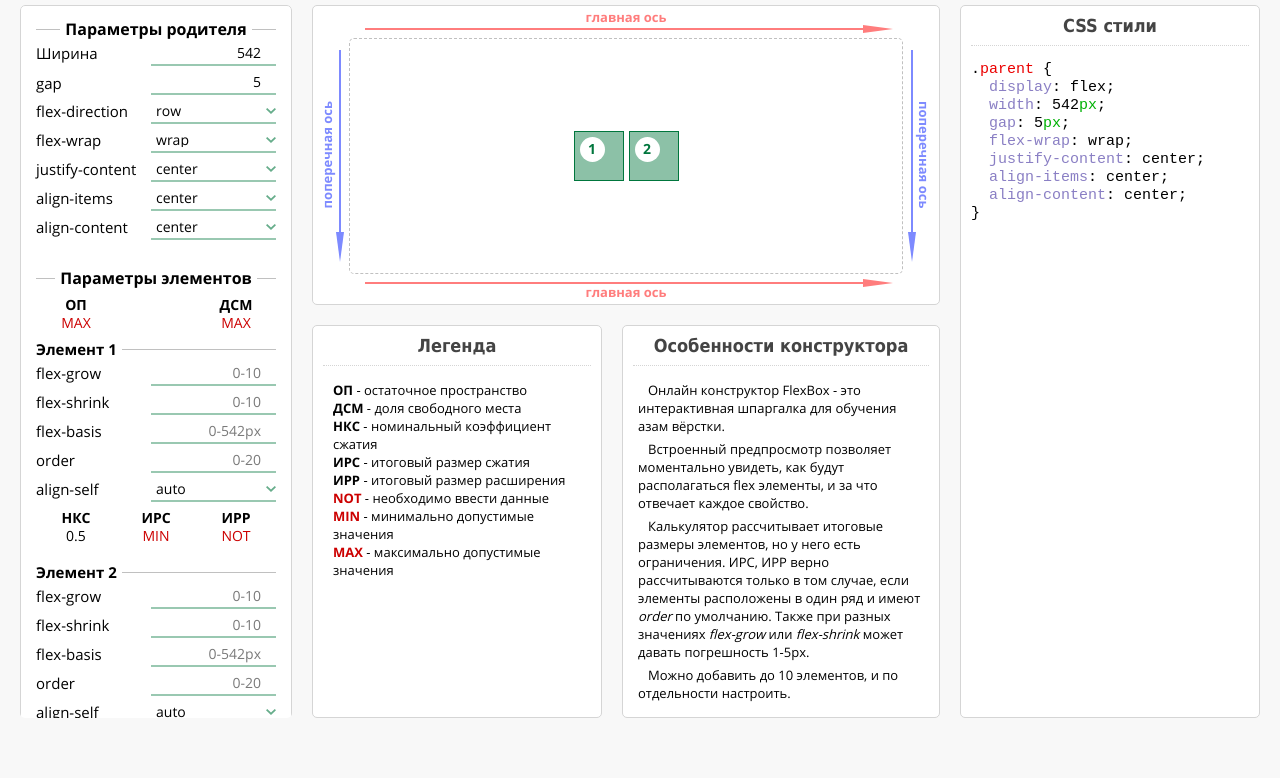
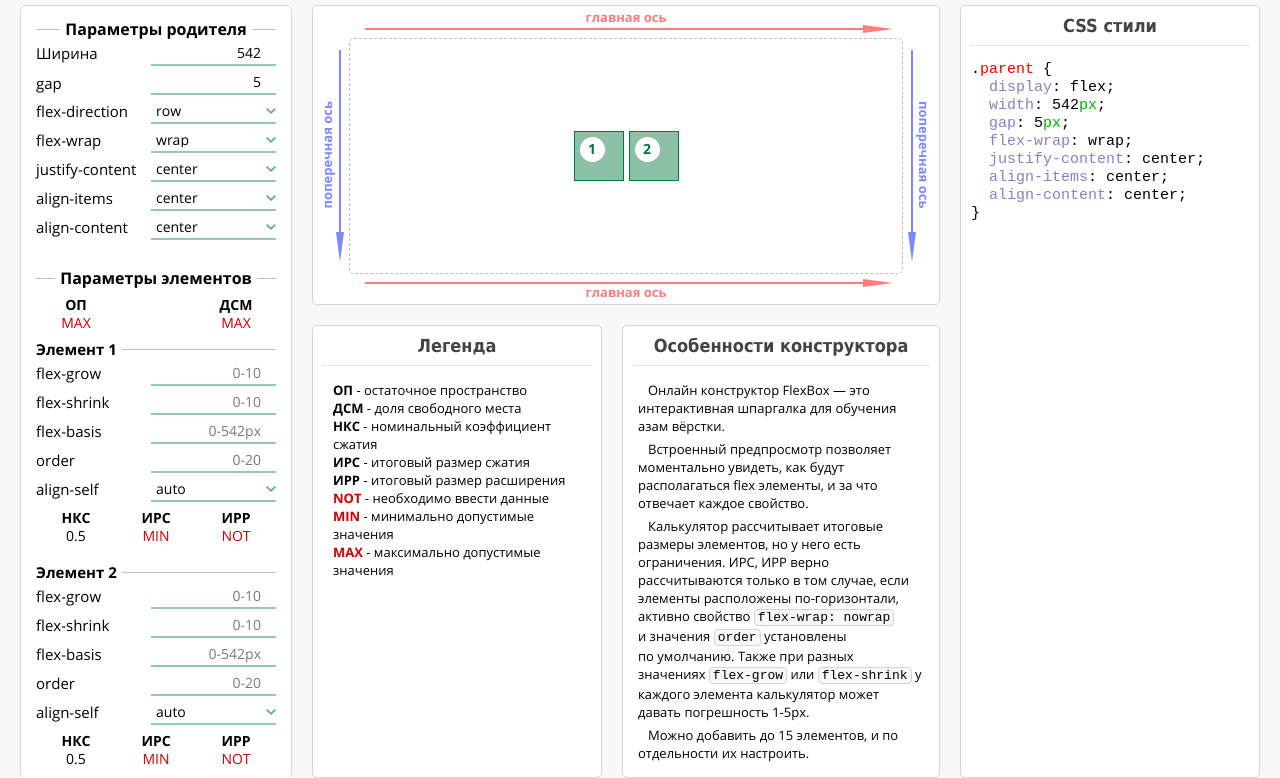
Before and after one commit to NeXan87/flex-gen, a website: page source/index.html in a window 1280 px wide. Shown: the part 65-843 px from the top of the page. Before the commit the page ends 800 px from the top, so only its background shows below. Drawn offline with nearby package versions, Linux system fonts and the light colour scheme; files that its build step writes are made by us from their sources.

Commit message:
Редактирует описание проекта

```diff
--- a/source/index.html
+++ b/source/index.html
@@ -156,13 +156,14 @@
 
     <article class="container__description section">
       <h2 class="title title--margin">Особенности конструктора</h2>
-      <p class="text">Онлайн конструктор FlexBox - это интерактивная шпаргалка для обучения азам вёрстки.</p>
-      <p class="text">Встроенный предпросмотр позволяет моментально увидеть, как будут располагаться flex элементы, и за что
-        отвечает каждое свойство.</p>
-      <p class="text">Калькулятор рассчитывает итоговые размеры элементов, но у него есть ограничения. ИРС, ИРР верно
-        рассчитываются только в том случае, если элементы расположены в один ряд и имеют <em>order</em> по
-        умолчанию. Также при разных значениях <em>flex-grow</em> или <em>flex-shrink</em> может давать погрешность 1-5px.</p>
-      <p class="text">Можно добавить до 10 элементов, и по отдельности настроить.</p>
+      <p class="text">Онлайн конструктор FlexBox&nbsp;&mdash; это интерактивная шпаргалка для обучения азам вёрстки.</p>
+      <p class="text">Встроенный предпросмотр позволяет моментально увидеть, как будут располагаться flex элементы, и&nbsp;за&nbsp;что отвечает каждое свойство.</p>
+      <p class="text">Калькулятор рассчитывает итоговые размеры элементов, но&nbsp;у&nbsp;него есть ограничения. ИРС, ИРР верно
+        рассчитываются только в&nbsp;том случае, если элементы расположены по-горизонтали, активно свойство <code class="text__code">flex&#8209;wrap:&nbsp;nowrap</code>
+        и&nbsp;значения <code class="text__code">order</code> установлены по&nbsp;умолчанию. Также при разных значениях <code class="text__code">flex&#8209;grow</code> или
+        <code class="text__code">flex&#8209;shrink</code> у каждого элемента калькулятор может давать погрешность 1-5px.
+      </p>
+      <p class="text">Можно добавить до <span class="text__max-elements">N</span> элементов, и по отдельности их настроить.</p>
     </article>
 
     <section class="container__css section css">
--- a/source/js/item-actions.js
+++ b/source/js/item-actions.js
@@ -14,6 +14,7 @@ let countItems = 1;
 const addItemButton = document.querySelector('.button--add-item');
 const flexContainer = document.querySelector('.parameters__items');
 const itemTemplate = document.querySelector('#item').content.querySelector('.parameters__fields--item');
+const maxItemsElement = document.querySelector('.text__max-elements');
 
 const decreaseCount = () => countItems--;
 
@@ -75,6 +76,7 @@ const onAddItemButtonClick = (evt) => {
 
 const initItemActions = () => {
   addItemButton.addEventListener('click', onAddItemButtonClick);
+  maxItemsElement.textContent = maxItems;
 
   for (let i = 1; i <= primaryLoadItems; i++) {
     addItem();
--- a/source/sass/blocks/text.scss
+++ b/source/sass/blocks/text.scss
@@ -7,4 +7,14 @@
   @include vp-768 {
     font-size: 15px;
   }
+
+  &__code {
+    padding: 0 3px;
+
+    font-family: $ff-monospace;
+
+    background-color: $color-white-smoke;
+    border: 1px solid $color-light-gray;
+    border-radius: 4px;
+  }
 }
```
